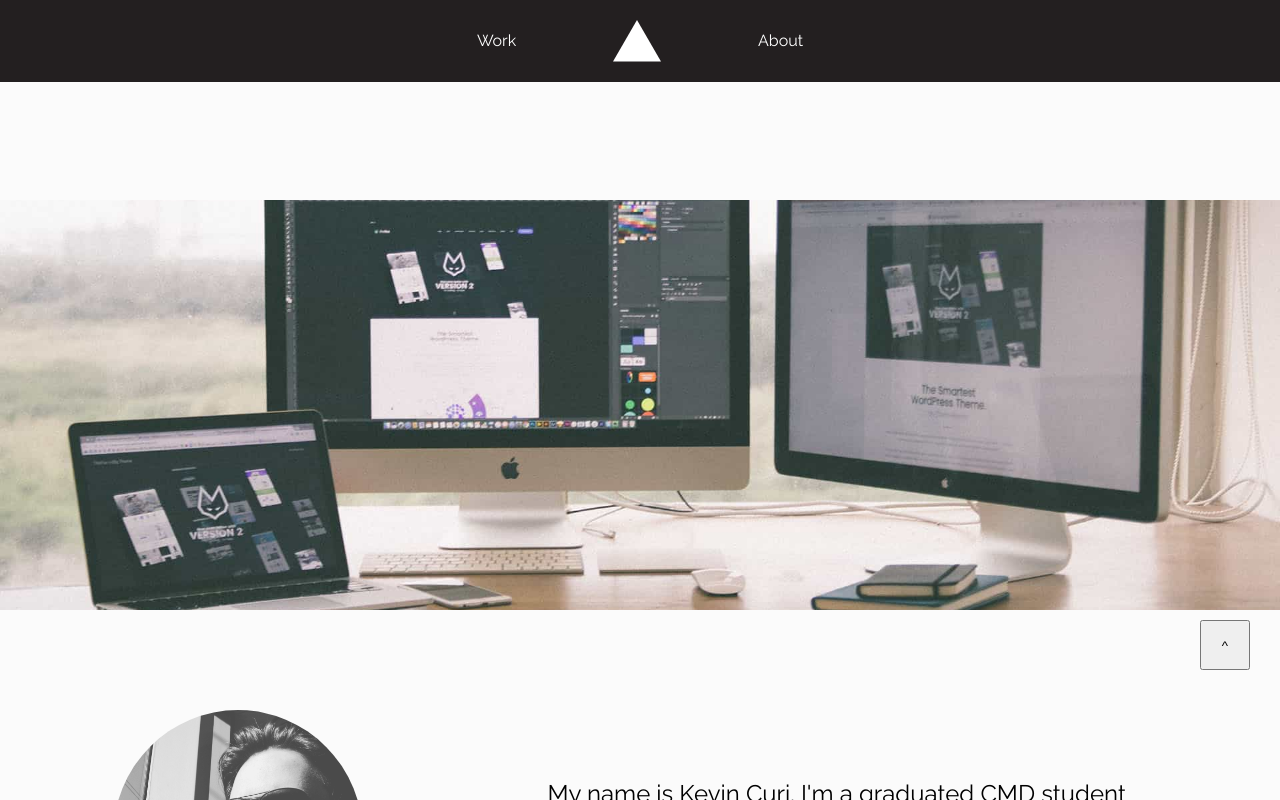
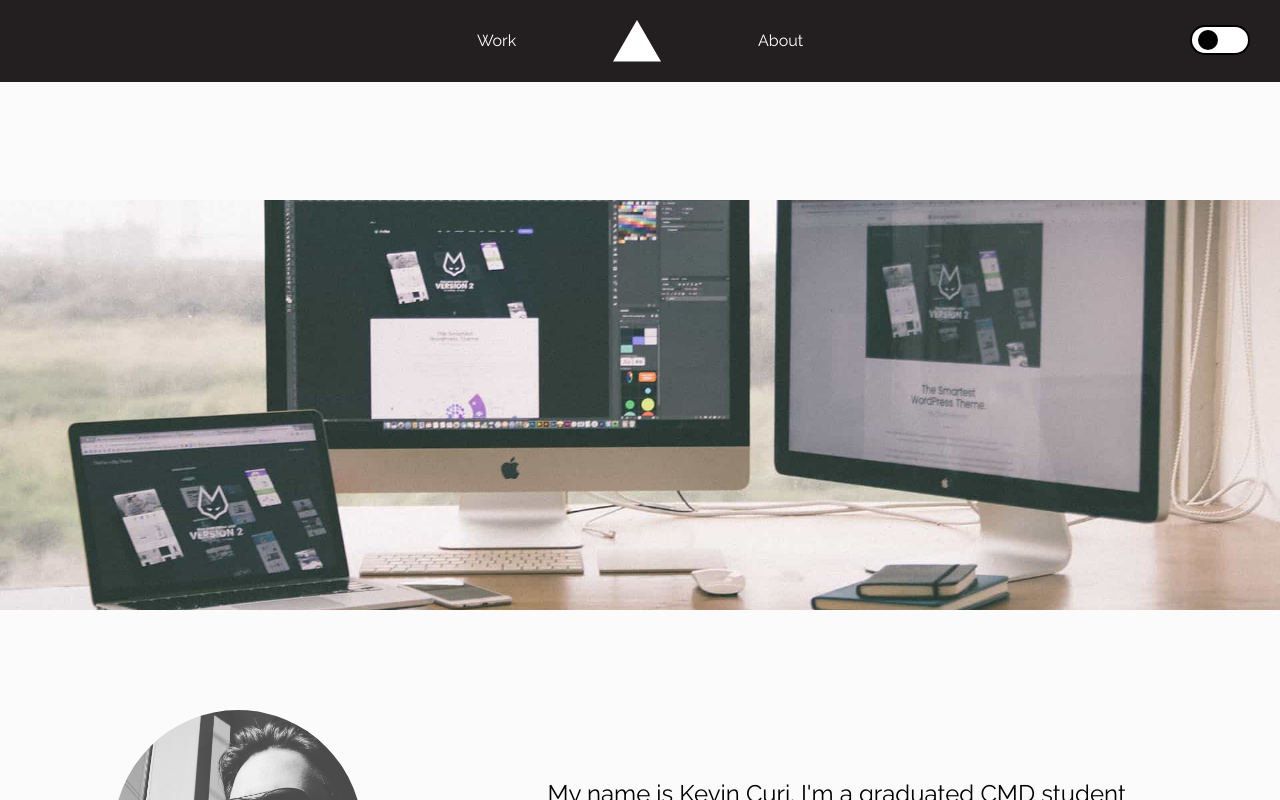
Before and after one commit to TheKevSter35/portfolio, a React (Create React App) app: page /about in a window 1280 px wide. Shown: the top 800 px of the page. Built offline with nearby package versions, Linux system fonts and the light colour scheme.

Commit message:
update scrollto top and add darkmode button

```diff
--- a/src/assets/styles/components/about.scss
+++ b/src/assets/styles/components/about.scss
@@ -108,7 +108,7 @@ svg{
 
     &__status {
       height: inherit;
-      background-color: red;
+      background-color: $green;
     }
   }
 }
--- a/src/assets/styles/components/footer.scss
+++ b/src/assets/styles/components/footer.scss
@@ -15,6 +15,9 @@ footer {
 
             a {
                 margin: 10px;
+                svg{
+                     width: 50px;
+                }
             }
         }
         p {
--- a/src/assets/styles/general.scss
+++ b/src/assets/styles/general.scss
@@ -64,7 +64,7 @@ main {
             background-color: $white;
             color: black;
 
-                b {
+            b {
 
                 top: 0%;
             }
@@ -229,13 +229,3 @@ main {
     max-height: 410px;
     object-fit: cover;
 }
-
-.scrolltop {
-    position: fixed;
-    width: 50px;
-    height: 50px;
-    bottom: 130px;
-    z-index: 9999;
-    right: 30px;
-    cursor: pointer;
-}
--- a/src/assets/styles/settings.scss
+++ b/src/assets/styles/settings.scss
@@ -9,14 +9,17 @@ $screen-mobile-small: 420px;
 $screen-mobile-smaller: 350px;
 
 // colors
+$black: #000;
+
+$green: #00d66c;
+$white: #FFFFFF;
+
+//bg colors
 $bg-black: #231F20;
+$grey: #d1d1d1;
 $dark-grey: #0e0e0e;
-$grey: #d1d1d1;
 $light-grey: #cecece;
-$dark-red: #7F1028;
-$light-red: #AD646D;
-$white: #FFFFFF;
-$black: #000;
+
 *,
 *:after,
 *:before {
@@ -66,7 +69,65 @@ img {
     display: block;
 }
 
-svg {
-    width: 50px;
-    fill: #fff;
+
+
+
+.dark{
+    background-color: #000;
+    color:#fff;
+    a{
+        color: #fff;
+    }
+    svg{
+        fill:#fff;
+
+    }
 }
+body{
+    transition: 0.1s ease-in-out 0s;
+}
+
+.scrolltop {
+    position: fixed;
+    width: 60px;
+    height: 30px;
+    top: 25px;
+    z-index: 9999;
+    right: 30px;
+    cursor: pointer;
+    border: 2px solid black;
+    background: #fff;
+    border-radius: 2em;
+    display: flex;
+    flex-direction: column;
+    justify-content: center;
+
+
+
+    span {
+    width: 1.5em;
+    height: 1.5em;
+    background-color: black;
+    border-radius: 100%;
+    position: relative;
+    left:0;
+    transition: 0.10s ease-in-out 0s;
+}
+
+
+    }
+
+
+
+.dark .scrolltop {
+
+    border:2px solid #fff;
+    background: black;
+
+
+
+    span {
+         background-color: #fff;
+         left:25px;
+    }
+}
--- /dev/null
+++ b/src/components/functions/darkmodebutton.jsx
@@ -0,0 +1,19 @@
+
+const DarkMode = () => {
+
+    const handleOnClick = () => {
+        var element = document.querySelector('body');
+        element.classList.toggle("dark");
+    }
+
+    return (
+
+        <button
+            onClick={() => {
+            handleOnClick()
+        }}
+            className='scrolltop'><span></span></button>
+    )
+}
+
+export default DarkMode
--- a/src/components/smoothscroll.jsx
+++ /dev/null
@@ -1,19 +0,0 @@
-import {useEffect} from "react";
-import {useLocation} from "react-router-dom";
-
-const SmoothScroll = () => {
-
-    const handleOnClick = () => {
- window.scrollTo({top: 0, behavior: 'smooth'});
-        }
-
-        return (
-            <button
-                onClick={() => {
-                handleOnClick()
-            }}
-                className='scrolltop'>^</button>
-        )
-    }
-
-    export default SmoothScroll
--- a/src/router.jsx
+++ b/src/router.jsx
@@ -6,8 +6,8 @@ import Home from './components/pages/home'
 import Work from './components/pages/work'
 import About from './components/pages/about'
 import PortfolioWork from './components/pages/portfolioWork'
-import ScrollToTop from './components/scrolltotop'
-import SmoothScroll from './components/smoothscroll'
+import ScrollToTop from './components/functions/scrolltotop'
+import DarkMode from './components/functions/darkmodebutton'
 
 const MainRouter = () => {
 
@@ -23,7 +23,7 @@ const MainRouter = () => {
             </Switch>
 
             <Footer/>
-            <SmoothScroll />
+            <DarkMode />
         </Router>
     )
 
```
Also changed, not shown: src/components/functions/scrolltotop.jsx (renamed from src/components/scrolltotop.jsx).
